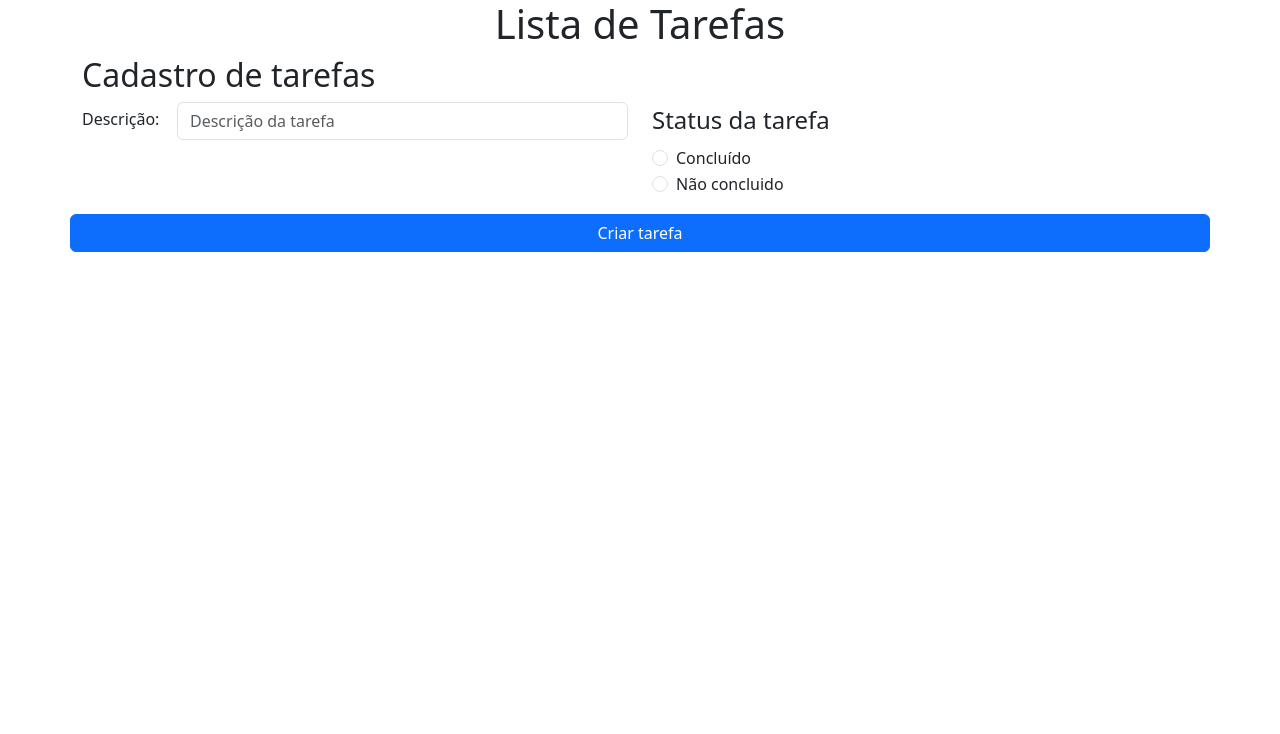
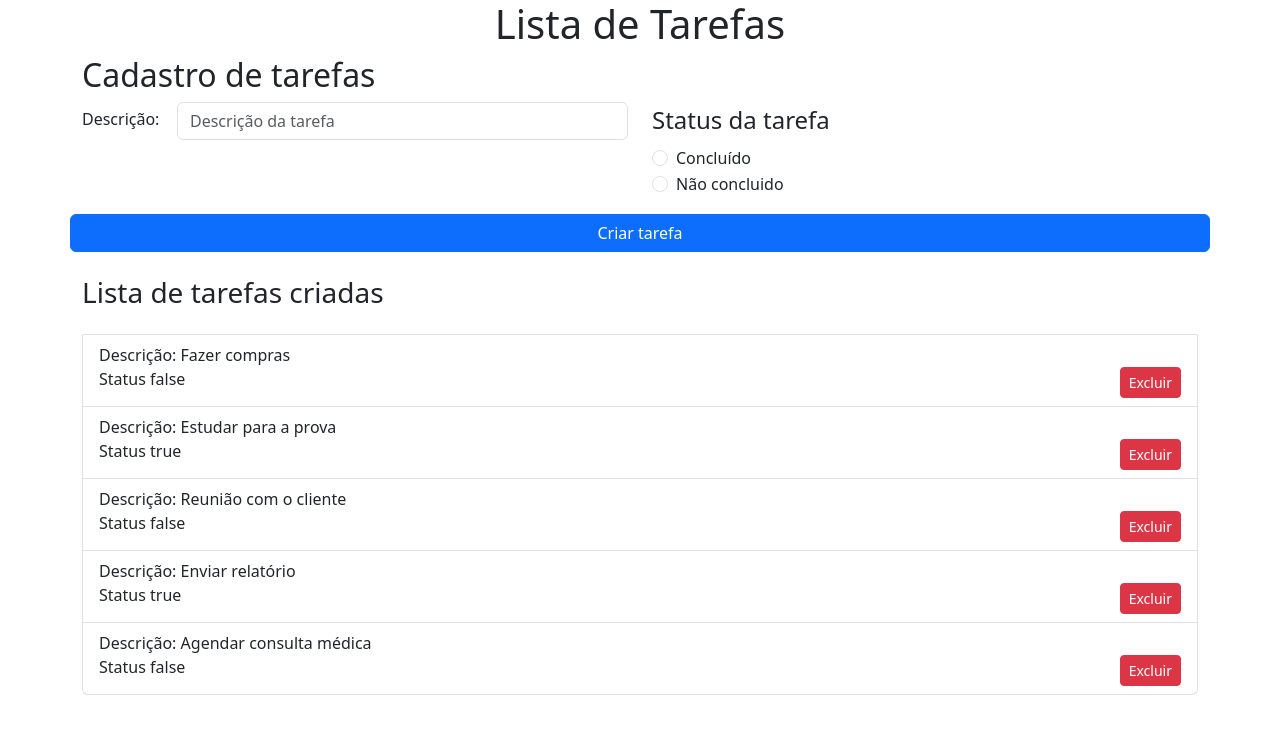
Before and after one commit to LincolnBarsotti/FACENS, an Angular app in the folder Programação Web/projetos-angular/lista-de-tarefas/: page / in a window 1280 px wide. Shown: the top 734 px of the page. Built offline with nearby package versions, Linux system fonts and the light colour scheme.

Commit message:
angular listar tarefas: - complete

```diff
--- a/Programação Web/projetos-angular/lista-de-tarefas/src/app/tarefas/tarefas.component.html
+++ b/Programação Web/projetos-angular/lista-de-tarefas/src/app/tarefas/tarefas.component.html
@@ -28,5 +28,16 @@
         </div>
         <button type="button" class="btn btn-primary" (click)="criar()">Criar tarefa</button>
     </div>
+    <ul class="list-group">
+        <br>
+        <h3>Lista de tarefas criadas</h3>
+        <p></p>
+        <li *ngFor="let tarefa of listaDeTarefas" class="list-group-item">
+         Descrição:  {{ tarefa.descricao }} <br> Status {{ tarefa.status }}
+          <button class="btn btn-sm btn-danger float-end" (click)="deletarTarefa(tarefa)">Excluir</button>
+        </li>
+      </ul>
+      <br>
+      <p></p>
 
 </div>
```
